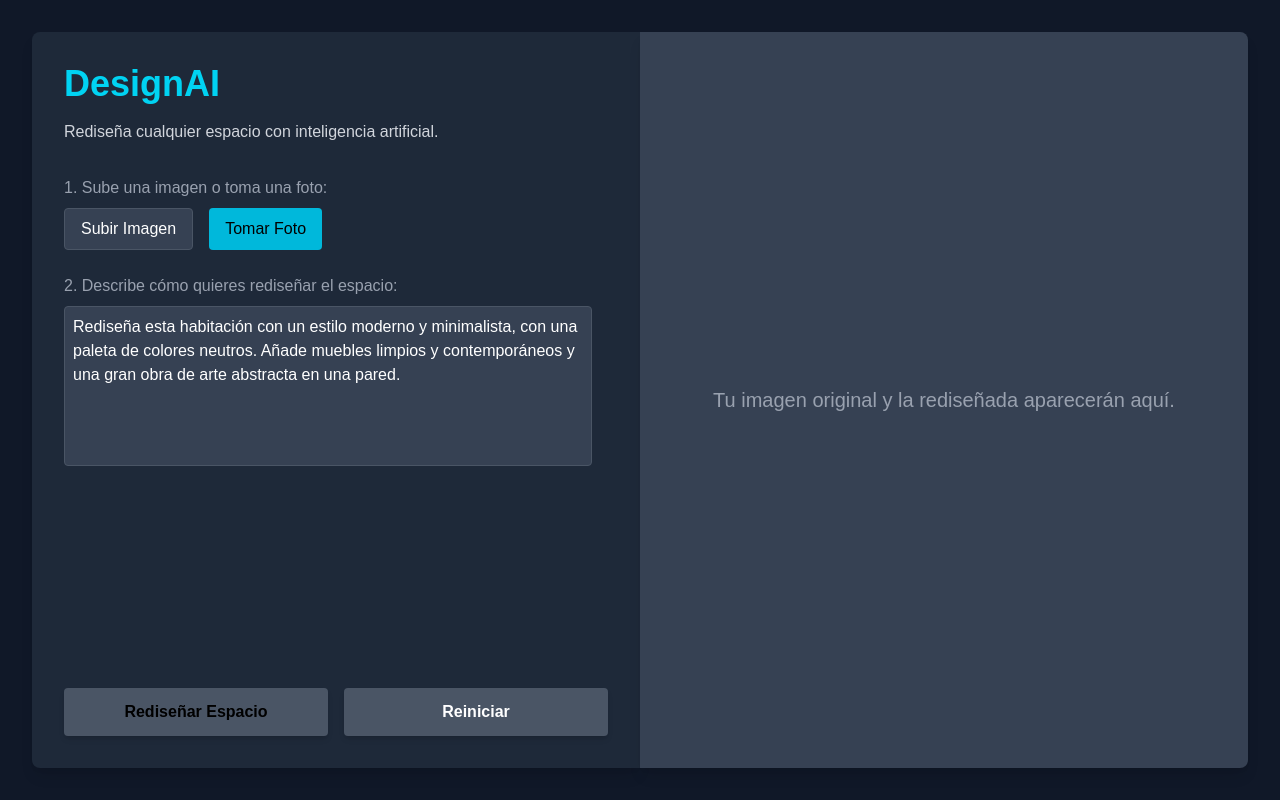
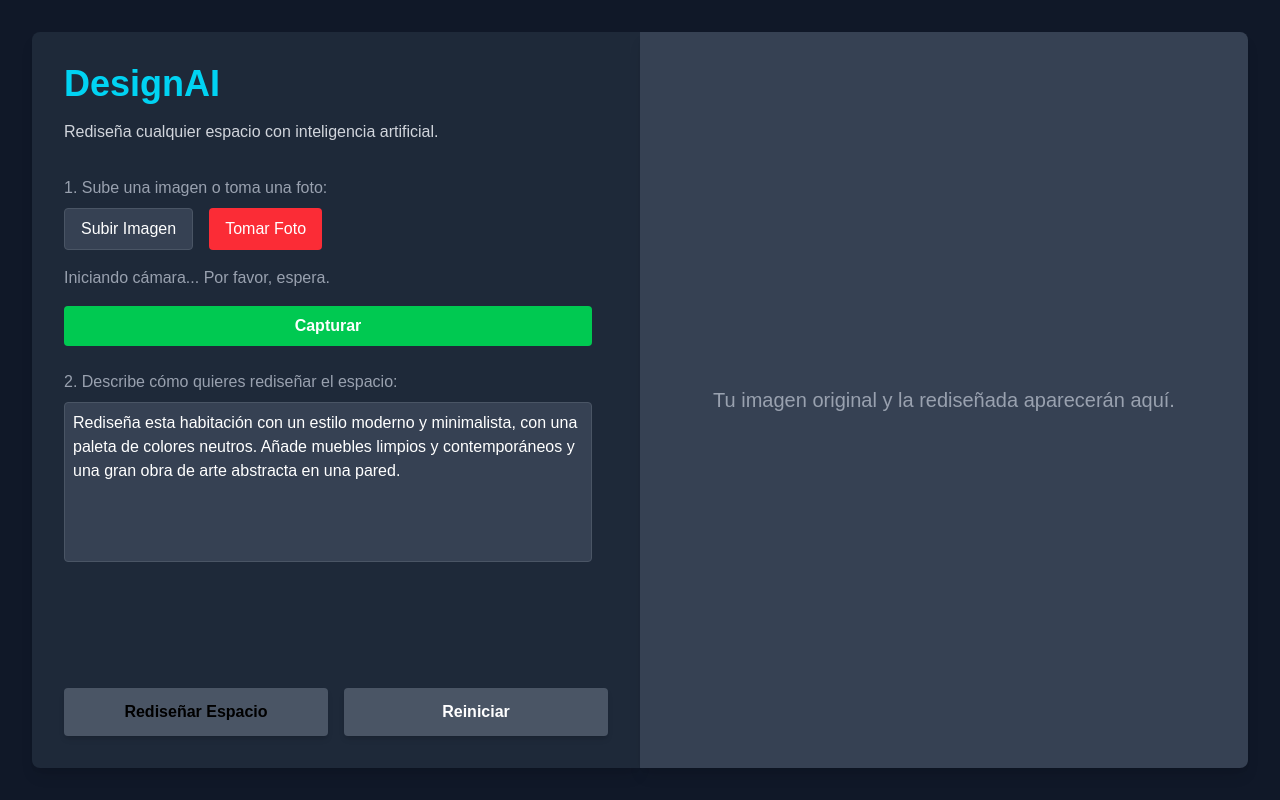
Before and after one commit to Sebas202070/DesignAI, a Next.js app: page / in a window 1280 px wide. Both pictures are taken after a click on the button "Tomar Foto". Built offline with nearby package versions, Linux system fonts and the light colour scheme; no server answers.

Commit message:
AppRunningOK

```diff
--- a/app/page.js
+++ b/app/page.js
@@ -9,26 +9,28 @@ export default function HomePage() {
   const [generatedImageUrl, setGeneratedImageUrl] = useState(null);
   const [isLoading, setIsLoading] = useState(false);
   const [error, setError] = useState(null);
-  const [isCameraActive, setIsCameraActive] = useState(false);
+  const [useCamera, setUseCamera] = useState(false); // Nuevo estado para alternar cámara/archivo
+  const [cameraActive, setCameraActive] = useState(false); // Clave: estado de cámara activa
 
   const videoRef = useRef(null);
   const fileInputRef = useRef(null);
   const streamRef = useRef(null);
 
+  // Efecto para iniciar/detener la cámara
   useEffect(() => {
-    // Si isCameraActive es true, iniciamos la cámara.
-    if (isCameraActive) {
+    if (useCamera) {
       startCamera();
     } else {
       stopCamera();
     }
-    // Limpiar al desmontar el componente
     return () => {
       stopCamera();
     };
-  }, [isCameraActive]);
+  }, [useCamera]);
 
   const startCamera = async () => {
+    setError(null);
+    setCameraActive(false);
     try {
       const stream = await navigator.mediaDevices.getUserMedia({
         video: { facingMode: { exact: "environment" } },
@@ -39,10 +41,12 @@ export default function HomePage() {
         videoRef.current.srcObject = stream;
         videoRef.current.onloadedmetadata = () => {
           videoRef.current.play();
+          setCameraActive(true); // La cámara está activa y reproduciéndose
         };
       }
     } catch (err) {
       console.error("Error al acceder a la cámara:", err);
+      // Opcional: intentar con la cámara frontal si la trasera falla
       try {
         const stream = await navigator.mediaDevices.getUserMedia({ video: true, audio: false });
         streamRef.current = stream;
@@ -50,12 +54,14 @@ export default function HomePage() {
           videoRef.current.srcObject = stream;
           videoRef.current.onloadedmetadata = () => {
             videoRef.current.play();
+            setCameraActive(true);
+            setError(null);
           };
         }
       } catch (frontErr) {
-        setError("No se pudo acceder a ninguna cámara. Por favor, revisa los permisos.");
-        setIsCameraActive(false);
-        console.error("Error al acceder a la cámara frontal:", frontErr);
+        setError("No se encontró ninguna cámara disponible o el acceso fue denegado.");
+        setUseCamera(false);
+        setCameraActive(false);
       }
     }
   };
@@ -65,25 +71,26 @@ export default function HomePage() {
       streamRef.current.getTracks().forEach(track => track.stop());
       streamRef.current = null;
     }
-    // Solo actualizamos el estado si no fue a causa de un error.
-    if (!error) {
-      setIsCameraActive(false);
+    if (videoRef.current) {
+        videoRef.current.srcObject = null;
     }
+    setOriginalImagePreview(null);
+    setCameraActive(false);
   };
 
   const capturePhoto = () => {
     const canvas = document.createElement('canvas');
     const video = videoRef.current;
-    if (video) {
+    if (video && cameraActive) {
       canvas.width = video.videoWidth;
       canvas.height = video.videoHeight;
       const ctx = canvas.getContext('2d');
       ctx.drawImage(video, 0, 0, canvas.width, canvas.height);
       const dataUrl = canvas.toDataURL('image/png');
       setOriginalImagePreview(dataUrl);
-      setIsCameraActive(false); // Desactivamos la cámara después de capturar
+      setUseCamera(false); // Detener la cámara y volver al modo de archivo
     } else {
-      setError("La cámara no está lista para capturar.");
+      setError("La cámara no está activa o lista para capturar.");
     }
   };
 
@@ -96,7 +103,8 @@ export default function HomePage() {
       };
       reader.readAsDataURL(file);
     }
-    setIsCameraActive(false);
+    setUseCamera(false);
+    stopCamera();
   };
 
   const handleGenerateImage = async () => {
@@ -145,6 +153,7 @@ export default function HomePage() {
     setOriginalImagePreview(null);
     setGeneratedImageUrl(null);
     setError(null);
+    setUseCamera(false);
     stopCamera();
     if (fileInputRef.current) {
         fileInputRef.current.value = "";
@@ -182,30 +191,46 @@ export default function HomePage() {
                 Subir Imagen
               </label>
               <button
-                onClick={() => setIsCameraActive(!isCameraActive)}
+                onClick={() => setUseCamera(true)}
                 className={`text-sm lg:text-base py-2 px-3 lg:px-4 rounded transition-colors ${
-                  isCameraActive ? "bg-red-500 hover:bg-red-600" : "bg-cyan-500 hover:bg-cyan-600 text-black"
+                  useCamera ? "bg-red-500 hover:bg-red-600" : "bg-cyan-500 hover:bg-cyan-600 text-black"
                 }`}
               >
-                {isCameraActive ? "Detener Cámara" : "Tomar Foto"}
+                Tomar Foto
               </button>
             </div>
-            {isCameraActive && (
+            {error && (
+                <div className="mt-4 p-3 bg-red-500 rounded text-sm text-center">
+                {error}
+                </div>
+            )}
+            {useCamera ? (
                 <div className="mt-4">
+                    {!cameraActive && !error && (
+                        <p className="text-gray-400 mb-2">Iniciando cámara... Por favor, espera.</p>
+                    )}
                     <video
                         ref={videoRef}
                         autoPlay
                         className="w-full h-auto rounded"
                         playsInline
                         muted
+                        style={{ display: cameraActive ? 'block' : 'none' }}
                     />
                     <button
                         onClick={capturePhoto}
                         className="mt-2 w-full py-2 bg-green-500 hover:bg-green-600 rounded font-bold"
+                        disabled={!cameraActive}
                     >
                         Capturar
                     </button>
                 </div>
+            ) : (
+                originalImagePreview && (
+                    <div className="mt-4">
+                        <img src={originalImagePreview} alt="Imagen Original" className="object-contain w-full h-full rounded" />
+                    </div>
+                )
             )}
           </div>
 
@@ -239,11 +264,6 @@ export default function HomePage() {
               Reiniciar
               </button>
           </div>
-          {error && (
-            <div className="mt-4 p-3 bg-red-500 rounded text-sm text-center">
-              {error}
-            </div>
-          )}
         </div>
       </div>
 
```
Lines whose indentation alone changed are shown as unchanged.
